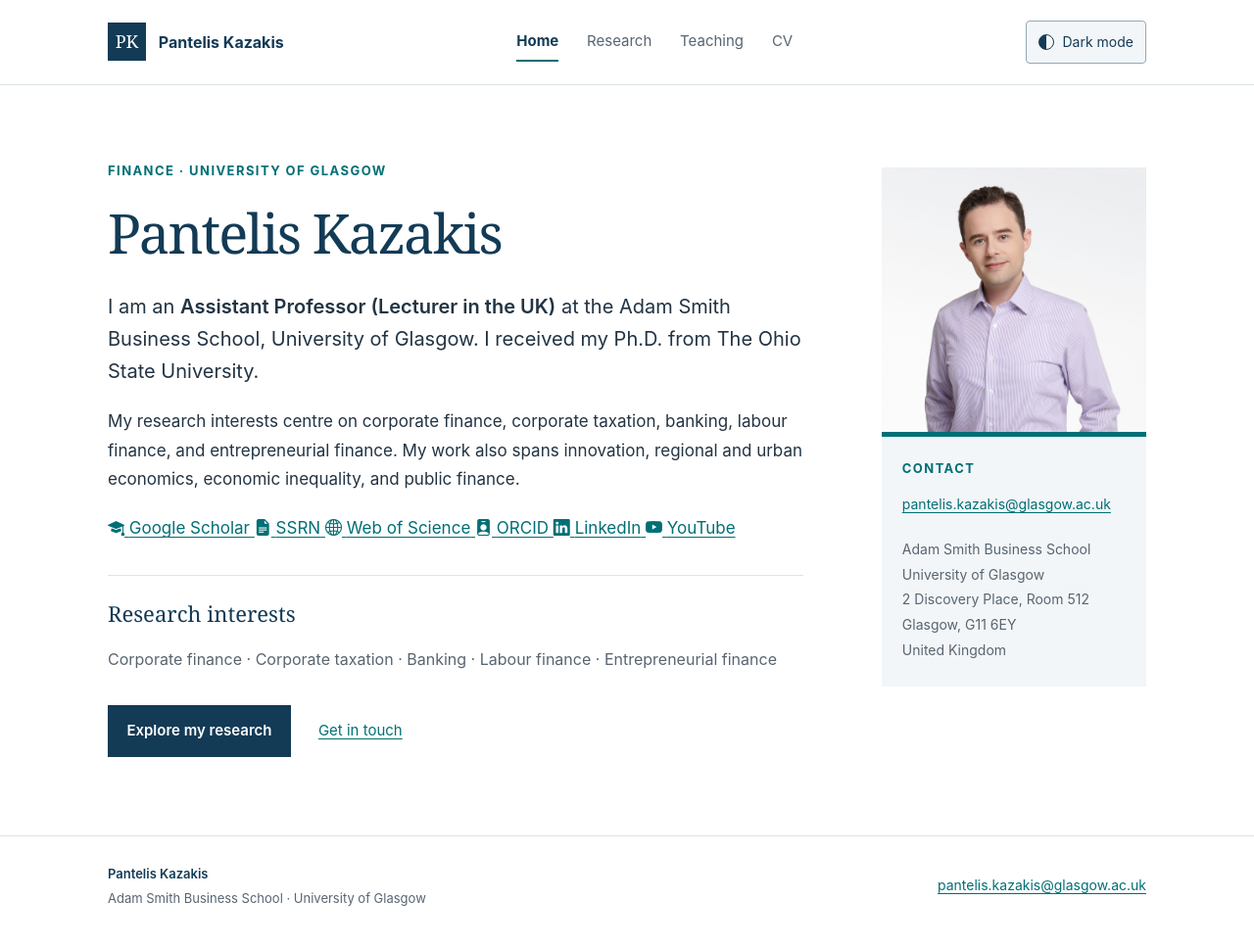
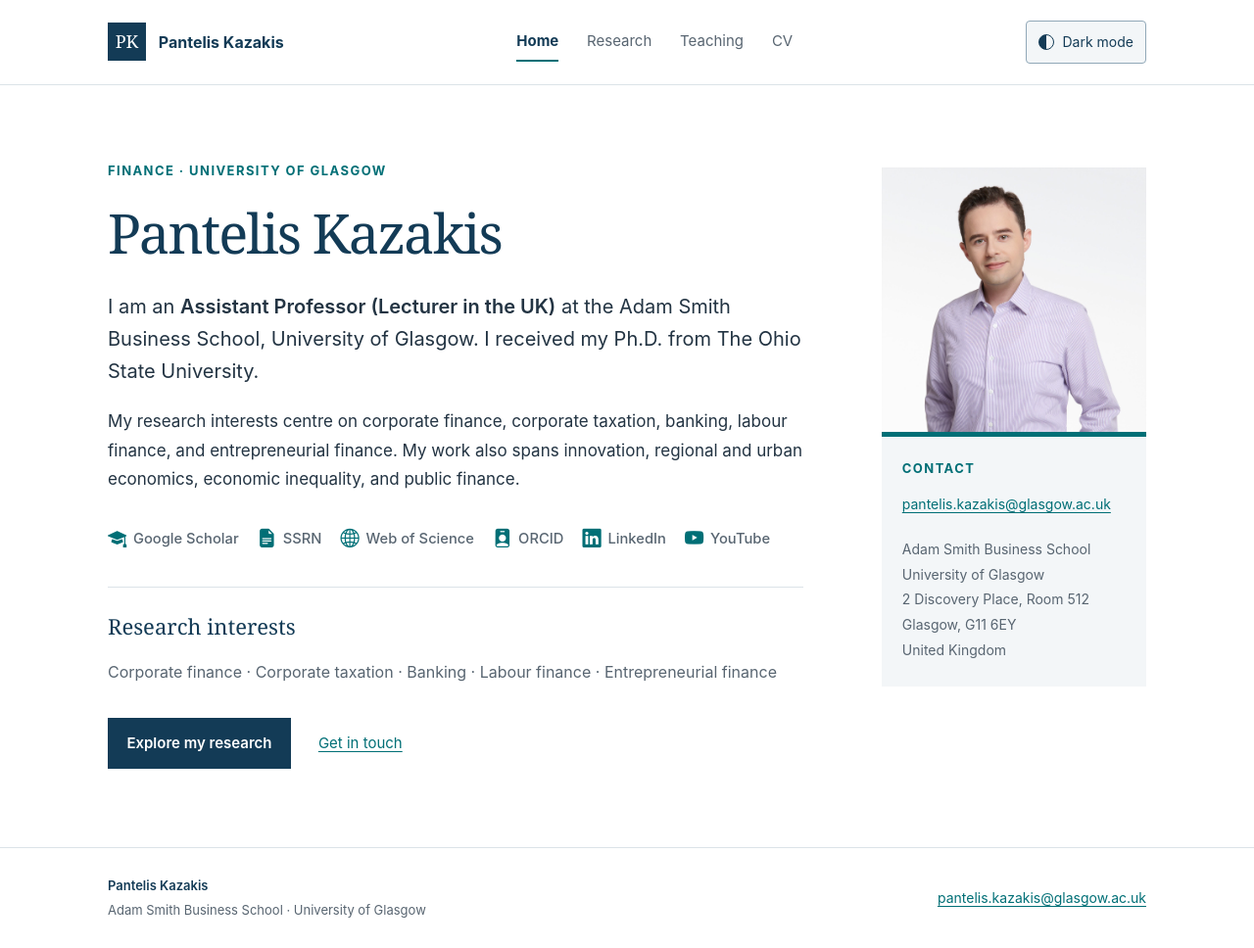
Before and after one commit to panteliskazakis/panteliskazakis.github.io, a Jekyll site: the page built from index.md, in a window 1280 px wide. Shown: the whole page at 98% size. Built offline with Jekyll 4.4.1, drawn with Linux system fonts in a browser that asks for light colours.

Commit message:
Add files via upload

```diff
--- a/assets/style.css
+++ b/assets/style.css
@@ -93,3 +93,45 @@ address{font-size:.875rem;color:var(--muted);font-style:normal;margin-top:1.1rem
 .teaching-list li{
   margin-bottom:.2rem;
 }
+
+/* Academic profile links */
+.academic-links{
+  display:flex;
+  flex-wrap:wrap;
+  gap:.7rem 1.2rem;
+  margin-top:1.8rem;
+  align-items:center;
+}
+
+.academic-links a{
+  display:inline-flex;
+  align-items:center;
+  gap:.42rem;
+  color:var(--muted);
+  text-decoration:none;
+  font-size:.92rem;
+  font-weight:500;
+}
+
+.academic-links a:hover{
+  color:var(--accent);
+}
+
+.academic-links i{
+  font-size:1.2rem;
+  color:var(--accent);
+}
+
+@media(max-width:650px){
+  .academic-links{
+    gap:.7rem 1rem;
+  }
+
+  .academic-links a{
+    font-size:.87rem;
+  }
+
+  .academic-links i{
+    font-size:1.1rem;
+  }
+}
```
